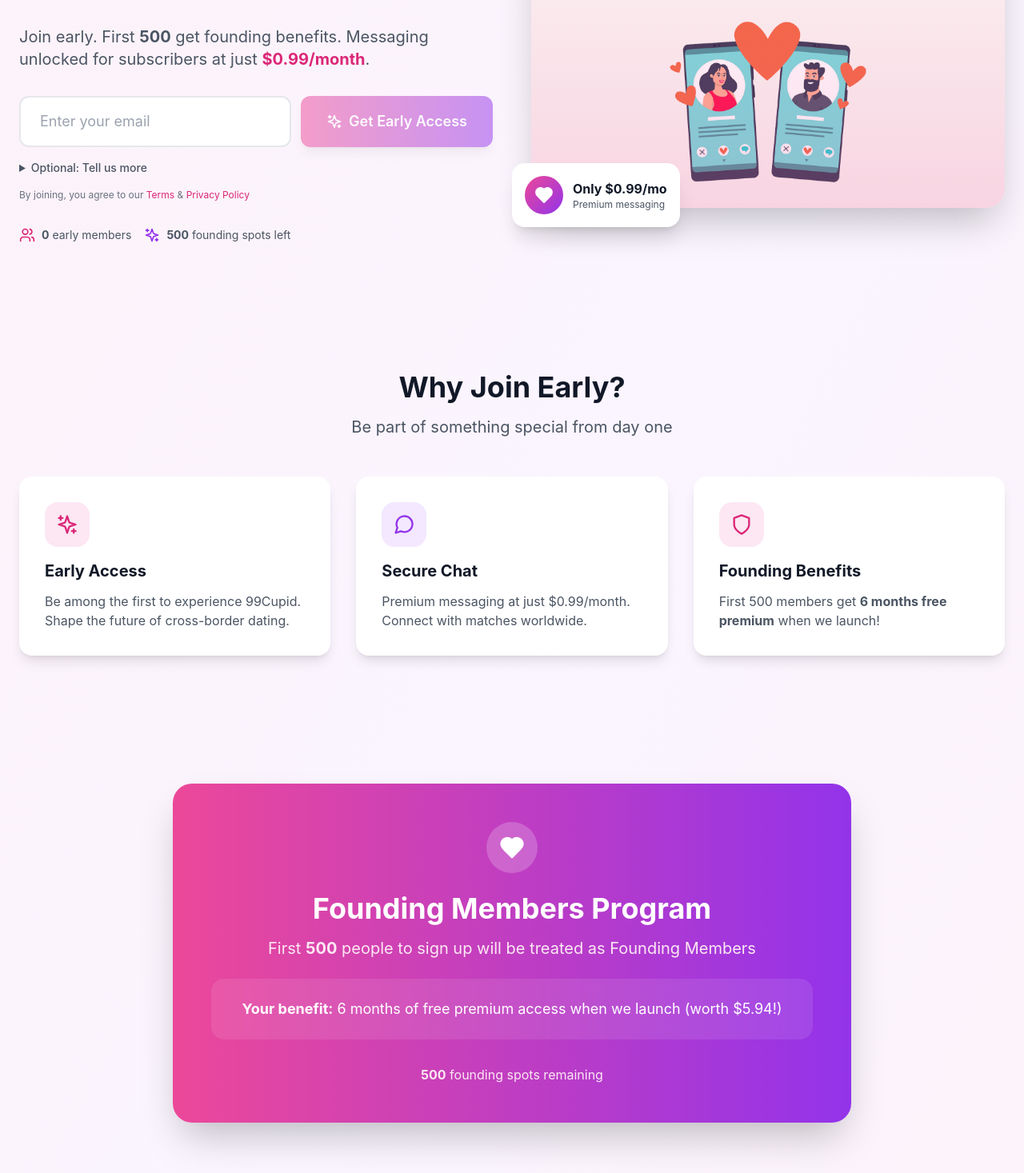
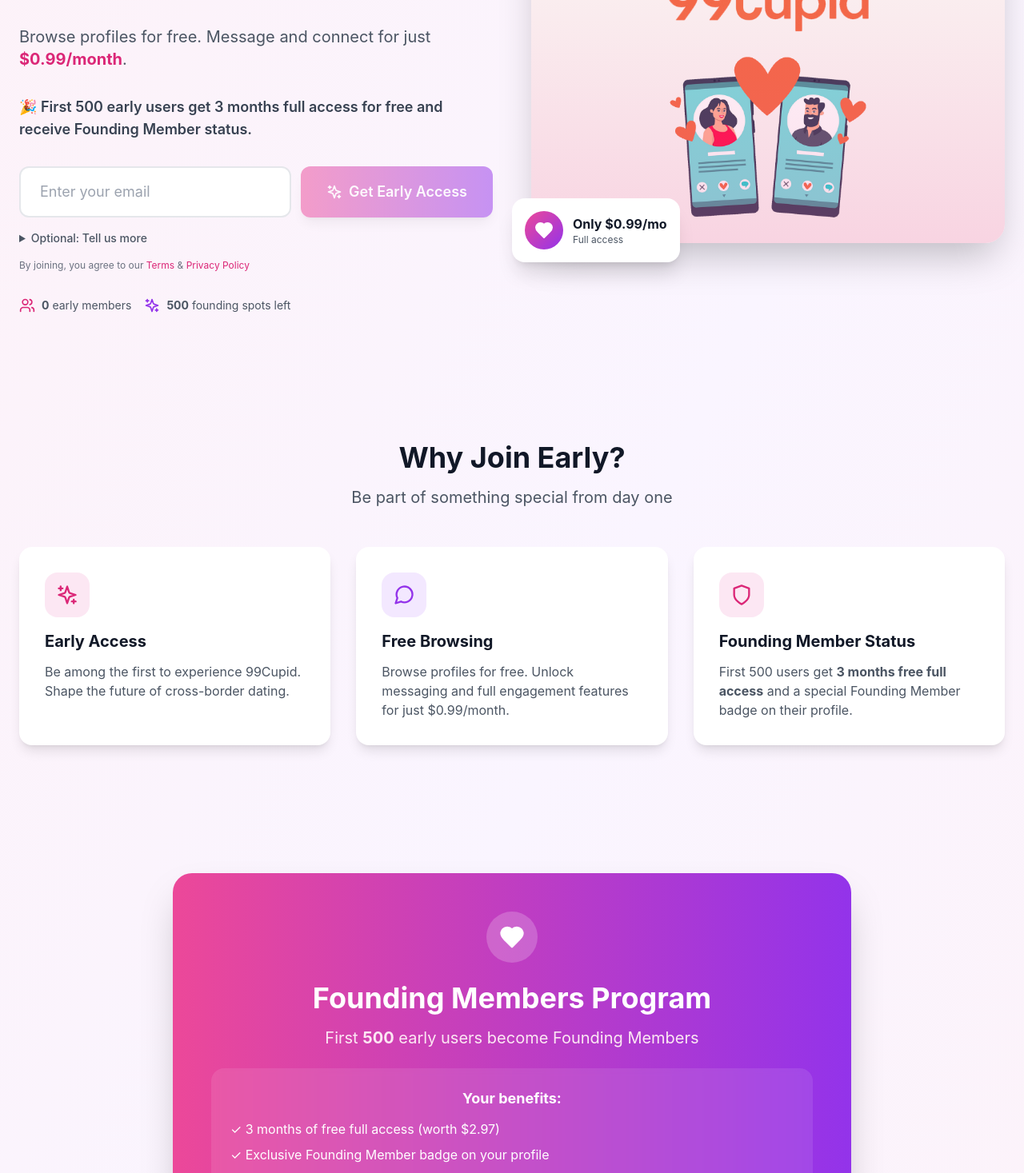
Before and after one commit to yerinsabraham/99cupid, a React (Vite) app: page /landing in a window 1280 px wide. Shown: the part 360-1827 px from the top of the page at 80% size. Built offline with nearby package versions, Linux system fonts and the light colour scheme; no server answers; the database is empty.

Commit message:
Update landing page content: clarify free browsing, 3 months free for founding members

```diff
--- a/src/pages/LandingPage.jsx
+++ b/src/pages/LandingPage.jsx
@@ -150,7 +150,7 @@
                 Congratulations! You're one of our first 500 founding members 🚀
               </p>
               <p className="text-gray-700">
-                You'll receive <strong>6 months of free premium access</strong> when we launch!
+                You'll receive <strong>3 months of free full access</strong> and a special <strong>Founding Member badge</strong> on your profile when we launch!
               </p>
             </div>
           ) : (
@@ -167,7 +167,7 @@
           {/* Info Box */}
           <div className="bg-pink-50 border border-pink-200 rounded-2xl p-4 mb-6">
             <p className="text-sm text-pink-800">
-              <strong>Quick reminder:</strong> Messaging will be unlocked for subscribers at just <strong>$0.99/month</strong> when we launch.
+              <strong>Quick reminder:</strong> Browse profiles for free. Messaging and full engagement features available for just <strong>$0.99/month</strong>.
             </p>
           </div>
 
@@ -220,7 +220,7 @@
           <div className="space-y-8">
             <div className="inline-block px-4 py-2 bg-pink-100 rounded-full mb-4">
               <span className="text-pink-700 font-semibold text-sm">
-                🎉 First 500 get founding benefits!
+                🎉 First 500 get 3 months free + Founding Member status!
               </span>
             </div>
 
@@ -231,9 +231,12 @@
               </span>
             </h1>
 
-            <p className="text-xl text-gray-600">
-              Join early. First <strong>500</strong> get founding benefits.
-              Messaging unlocked for subscribers at just <strong className="text-pink-600">$0.99/month</strong>.
+            <p className="text-xl text-gray-600 mb-4">
+              Browse profiles for free. Message and connect for just <strong className="text-pink-600">$0.99/month</strong>.
+            </p>
+
+            <p className="text-lg text-gray-700 font-semibold">
+              🎉 First 500 early users get 3 months full access for free and receive Founding Member status.
             </p>
 
             {/* Email Form */}
@@ -346,7 +349,7 @@
                 </div>
                 <div>
                   <p className="font-bold text-gray-900">Only $0.99/mo</p>
-                  <p className="text-xs text-gray-600">Premium messaging</p>
+                  <p className="text-xs text-gray-600">Full access</p>
                 </div>
               </div>
             </div>
@@ -376,9 +379,9 @@
             <div className="w-14 h-14 bg-purple-100 rounded-2xl flex items-center justify-center mb-4">
               <MessageCircle className="w-7 h-7 text-purple-600" />
             </div>
-            <h3 className="text-xl font-bold text-gray-900 mb-3">Secure Chat</h3>
+            <h3 className="text-xl font-bold text-gray-900 mb-3">Free Browsing</h3>
             <p className="text-gray-600">
-              Premium messaging at just $0.99/month. Connect with matches worldwide.
+              Browse profiles for free. Unlock messaging and full engagement features for just $0.99/month.
             </p>
           </div>
 
@@ -386,9 +389,9 @@
             <div className="w-14 h-14 bg-pink-100 rounded-2xl flex items-center justify-center mb-4">
               <Shield className="w-7 h-7 text-pink-600" />
             </div>
-            <h3 className="text-xl font-bold text-gray-900 mb-3">Founding Benefits</h3>
+            <h3 className="text-xl font-bold text-gray-900 mb-3">Founding Member Status</h3>
             <p className="text-gray-600">
-              First 500 members get <strong>6 months free premium</strong> when we launch!
+              First 500 users get <strong>3 months free full access</strong> and a special Founding Member badge on their profile.
             </p>
           </div>
         </div>
@@ -404,13 +407,17 @@
             Founding Members Program
           </h2>
           <p className="text-xl mb-6 text-pink-100">
-            First <strong>500</strong> people to sign up will be treated as Founding Members
+            First <strong>500</strong> early users become Founding Members
           </p>
           <div className="bg-white/10 backdrop-blur-sm rounded-2xl p-6 mb-8">
-            <p className="text-lg">
-              <strong>Your benefit:</strong> 6 months of free premium access when we launch
-              (worth $5.94!)
+            <p className="text-lg mb-3">
+              <strong>Your benefits:</strong>
             </p>
+            <ul className="text-left space-y-2">
+              <li>✓ 3 months of free full access (worth $2.97)</li>
+              <li>✓ Exclusive Founding Member badge on your profile</li>
+              <li>✓ Recognition as a founding supporter of 99Cupid</li>
+            </ul>
           </div>
           <p className="text-pink-100">
             <strong>{Math.max(0, 500 - earlyUsersCount)}</strong> founding spots remaining
```
